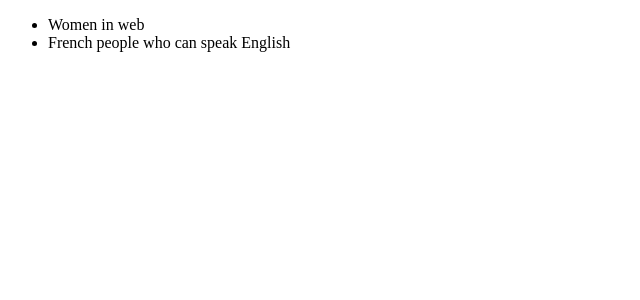
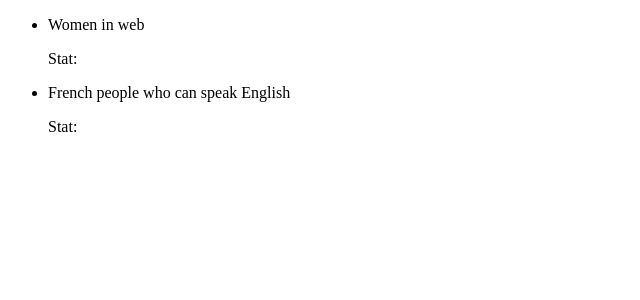
Before and after one commit to Darkangelike/angularExam, an Angular app: page / in a window 1280 px wide. Shown: the top 300 px of the page, without its empty margins (0-640 px from the left). Built offline with nearby package versions, Linux system fonts and the light colour scheme.

Commit message:
Exercice 5

```diff
--- a/src/app/app.component.html
+++ b/src/app/app.component.html
@@ -1,4 +1,4 @@
 <ul>
-  <li>{{ stat1.title }}</li>
-  <li>{{ stat2.title }}</li>
+  <li>{{ stat1.title }} <app-display-stat></app-display-stat></li>
+  <li>{{ stat2.title }} <app-display-stat></app-display-stat></li>
 </ul>
--- a/src/app/app.component.ts
+++ b/src/app/app.component.ts
@@ -1,4 +1,4 @@
-import { Component, Input } from '@angular/core';
+import { Component, Input, Output } from '@angular/core';
 import { Statistique } from './models/statistique';
 
 @Component({
--- a/src/app/app.module.ts
+++ b/src/app/app.module.ts
@@ -3,10 +3,12 @@ import { BrowserModule } from '@angular/platform-browser';
 
 import { AppRoutingModule } from './app-routing.module';
 import { AppComponent } from './app.component';
+import { DisplayStatComponent } from './display-stat/display-stat.component';
 
 @NgModule({
   declarations: [
-    AppComponent
+    AppComponent,
+    DisplayStatComponent
   ],
   imports: [
     BrowserModule,
--- /dev/null
+++ b/src/app/display-stat/display-stat.component.html
@@ -0,0 +1 @@
+<p>Stat: {{ aStat }}</p>
--- /dev/null
+++ b/src/app/display-stat/display-stat.component.ts
@@ -0,0 +1,15 @@
+import { Component, OnInit, Input } from '@angular/core';
+import { Statistique } from '../models/statistique';
+
+@Component({
+  selector: 'app-display-stat',
+  templateUrl: './display-stat.component.html',
+  styleUrls: ['./display-stat.component.css'],
+})
+export class DisplayStatComponent implements OnInit {
+  @Input() aStat!: Statistique;
+
+  constructor() {}
+
+  ngOnInit(): void {}
+}
```
Also changed, not shown: src/app/display-stat/display-stat.component.css (added), 1 other file (tests, documents, lock files or other folders).
